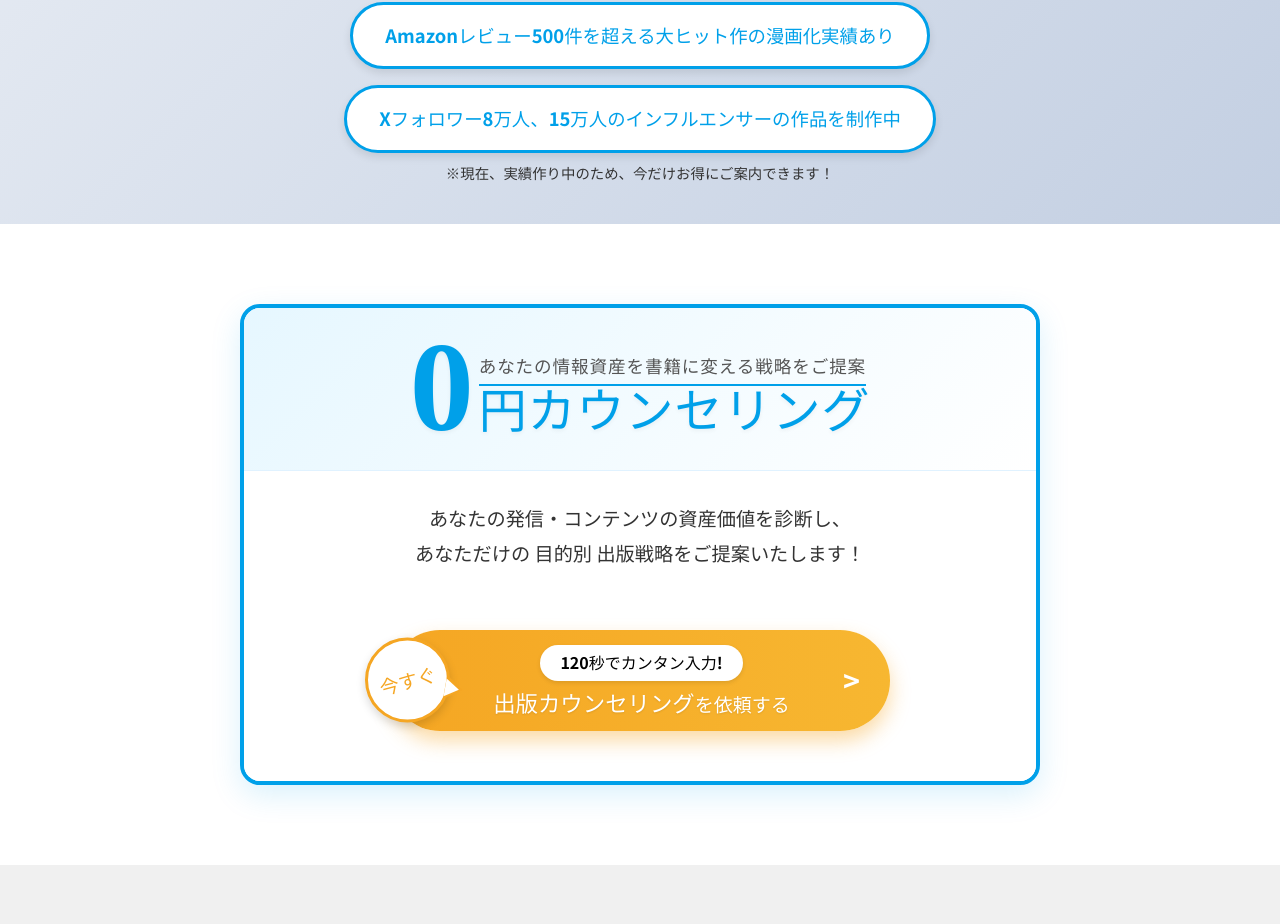
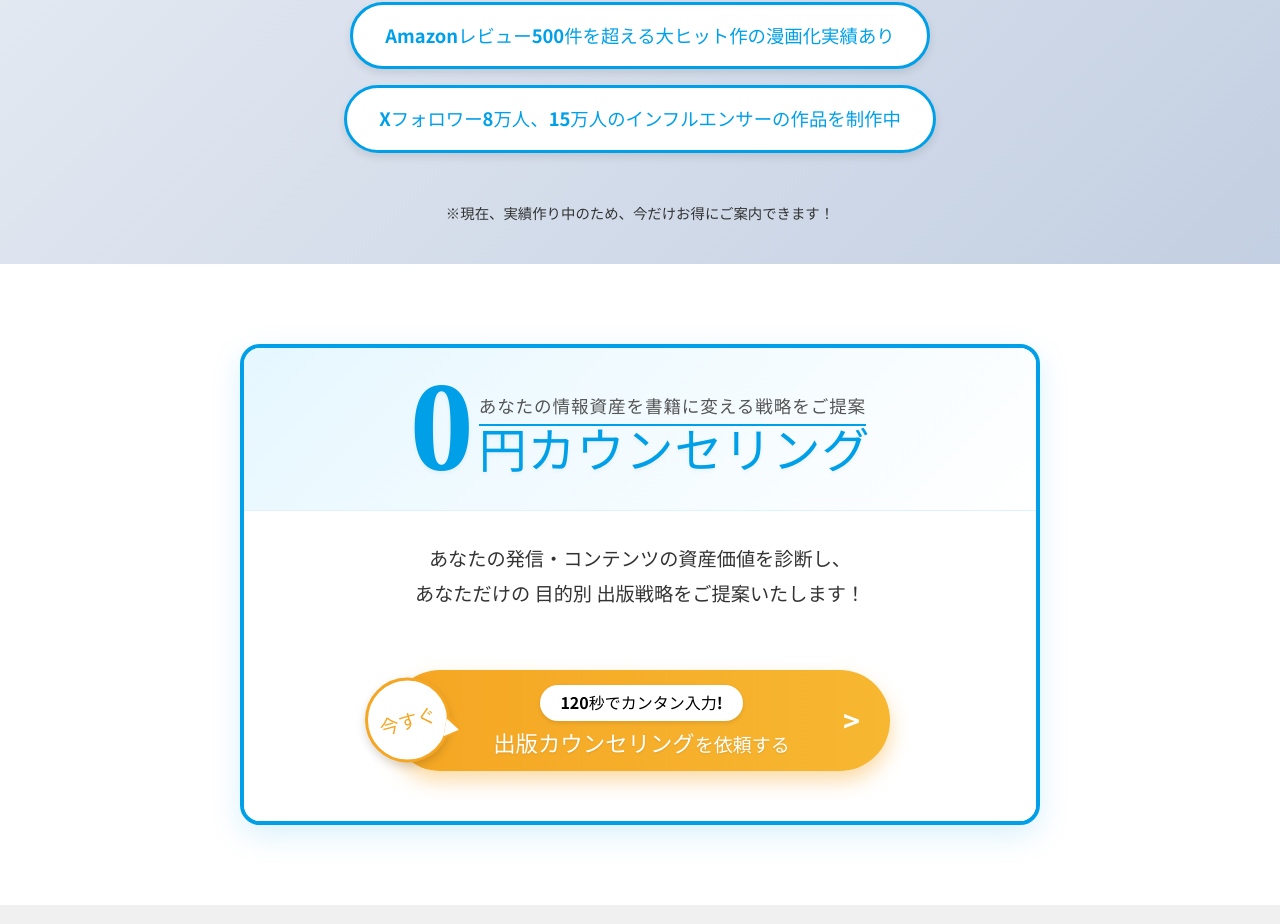
Before and after one commit to rikutoaimanga-max/Kindle-Publishing-Homepage, a React (Vite) app: page / in a window 1280 px wide. Shown: the part 887-1811 px from the top of the page. Built offline with nearby package versions, Linux system fonts and the light colour scheme.

Commit message:
Style: Increase top margin for note text in Hero section

```diff
--- a/src/components/Hero.jsx
+++ b/src/components/Hero.jsx
@@ -161,7 +161,8 @@ const Hero = () => {
                     textAlign: 'center',
                     fontSize: '0.9rem',
                     color: '#333',
-                    marginTop: '0.5rem',
+                    marginTop: '3rem', // Increased margin
+                    fontWeight: 'bold'
                 }}>
                     ※現在、実績作り中のため、今だけお得にご案内できます！
                 </p>
```
